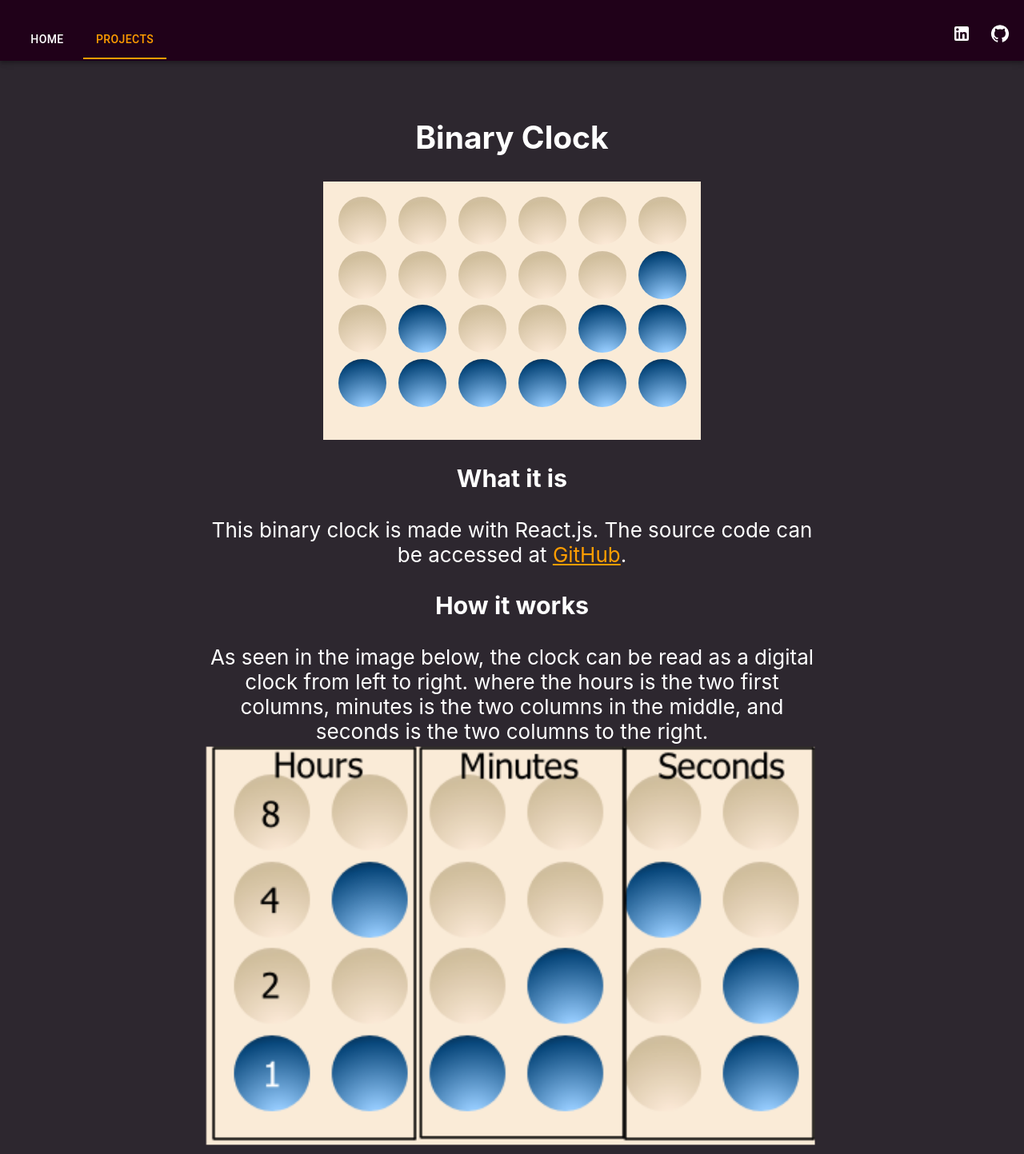
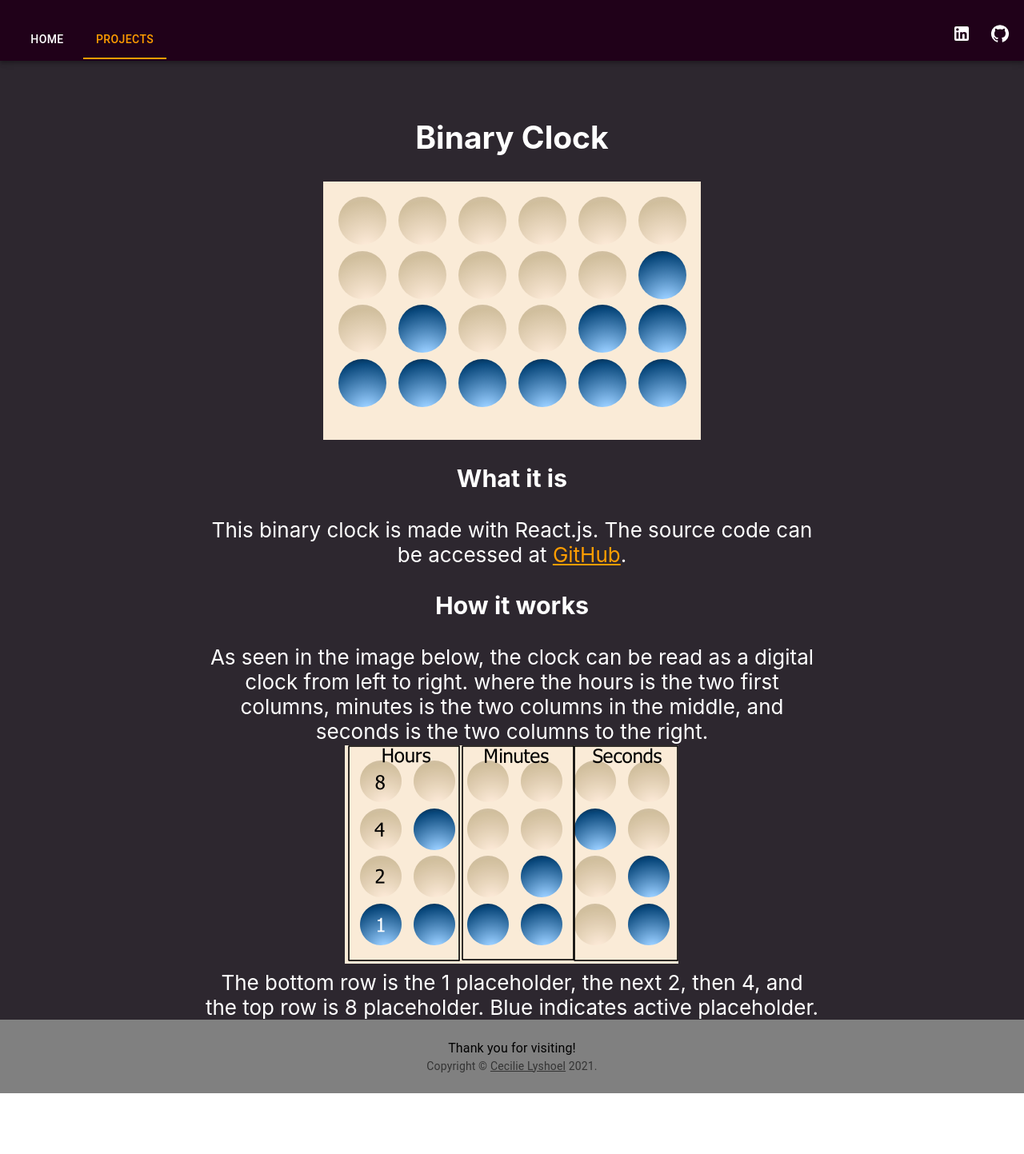
Before and after one commit to Elicice/Portfolio, a React (Create React App) app: page /#/Projects/BinaryClock in a window 1280 px wide. Shown: the top 1443 px of the page at 80% size. After the commit the page ends 1367 px from the top, so only its background shows below. Built offline with nearby package versions, Linux system fonts and the light colour scheme.

Commit message:
Deleted style on image

```diff
--- a/src/projectBinaryClock.css
+++ b/src/projectBinaryClock.css
@@ -12,12 +12,6 @@
     align-self: center;
 }
 
-.clockExplained{
-
-    width: 100%;
-    top: calc(50% - 200px);
-    left: calc(50% - 200px);
-}
 
 @media only screen and (max-width: 600px){
     .clockExplained{
```
